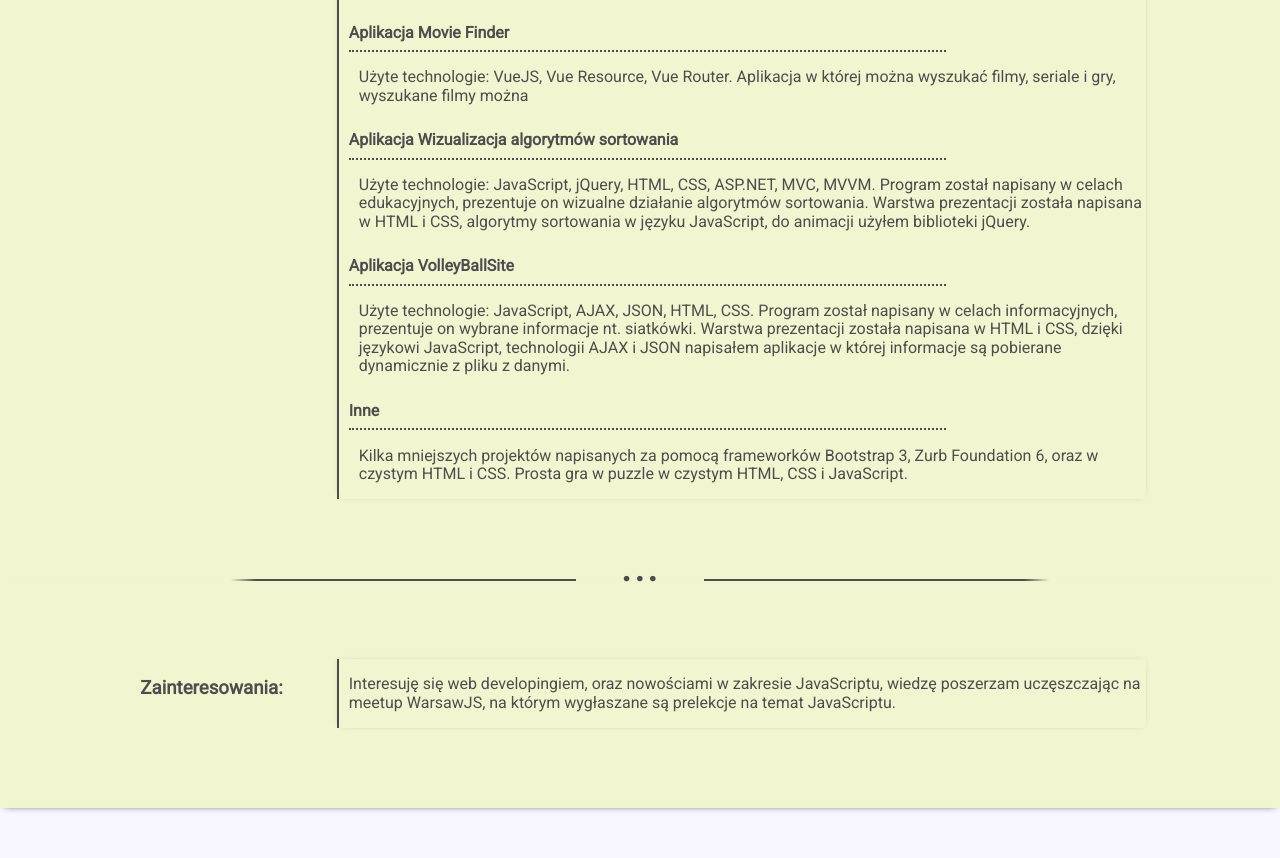
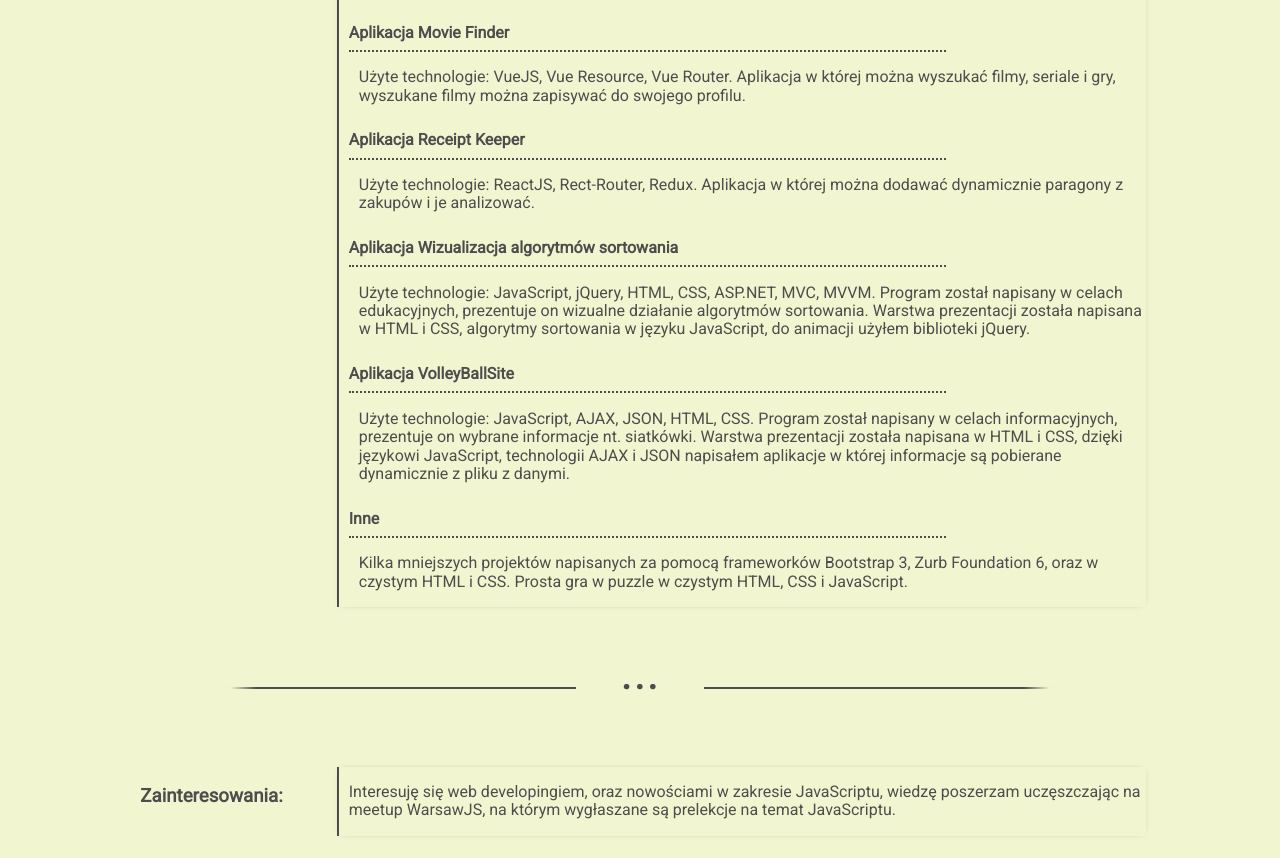
Before and after one commit to PawlakArtur/CurriculumVitae, a website: page app/index.html in a window 1280 px wide. Shown: the part 3217-4075 px from the top of the page. Drawn offline with Linux system fonts and the light colour scheme; a web font is replaced by a local one.

Commit message:
update description of projects

```diff
--- a/app/index.html
+++ b/app/index.html
@@ -220,7 +220,13 @@
                 <div>
                     <h4>Aplikacja Movie Finder</h4>
                     <p>Użyte technologie: VueJS, Vue Resource, Vue Router.
-                        Aplikacja w której można wyszukać filmy, seriale i gry, wyszukane filmy można </p>
+                        Aplikacja w której można wyszukać filmy, seriale i gry, wyszukane filmy można zapisywać do
+                        swojego profilu.</p>
+                </div>
+                <div>
+                    <h4>Aplikacja Receipt Keeper</h4>
+                    <p>Użyte technologie: ReactJS, Rect-Router, Redux.
+                        Aplikacja w której można dodawać dynamicznie paragony z zakupów i je analizować.</p>
                 </div>
                 <div>
                     <h4>Aplikacja Wizualizacja algorytmów sortowania</h4>
--- a/app/scripts/script.min.js
+++ b/app/scripts/script.min.js
@@ -1 +1 @@
-window.addEventListener("DOMContentLoaded",function(){var e=window.scrollY,t=document.getElementsByTagName("nav");window.addEventListener("scroll",function(){e=window.scrollY,e>40?t[0].classList.toggle("navBarSmall",!0):t[0].classList.toggle("navBarSmall",!1)})},!1);
+window.addEventListener("DOMContentLoaded",function(){var n=window.scrollY,a=document.getElementsByTagName("nav");window.addEventListener("scroll",function(){n=window.scrollY,n>40?a[0].classList.toggle("navBarSmall",!0):a[0].classList.toggle("navBarSmall",!1)})},!1);
```
Also changed, not shown: build/index.html, 1 other file.
